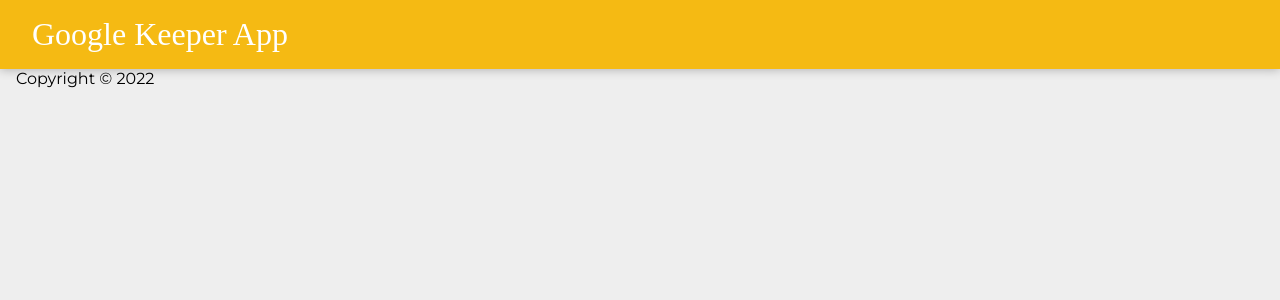
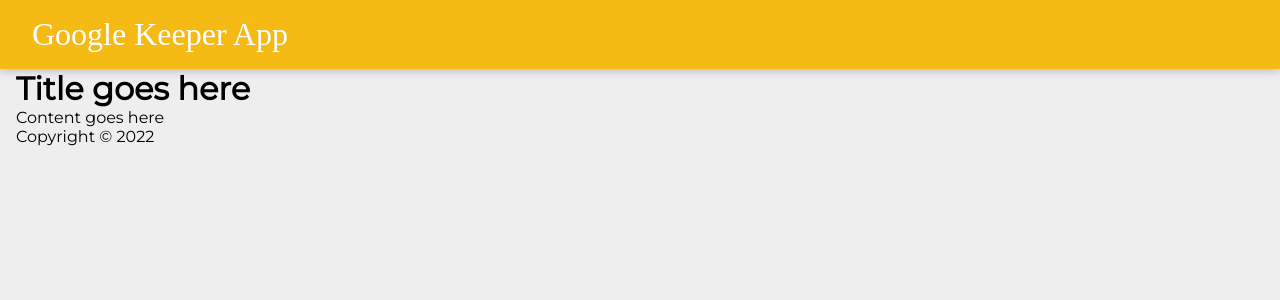
Before and after one commit to RobOsipo/REACT-googleKeepClone, a React (Create React App) app: page / in a window 1280 px wide. Shown: the top 300 px of the page. Built offline with nearby package versions, Linux system fonts and the light colour scheme; a web font is replaced by a local one.

Commit message:
Created Note component

```diff
--- a/src/App.jsx
+++ b/src/App.jsx
@@ -1,12 +1,14 @@
 import React from "react"
 import Header from "./Header.jsx"
 import Footer from "./Footer.jsx"
+import Note from "./Note.jsx"
 
 
 function App() {
    return (
        <div>
         <Header />
+        <Note />
         <Footer />
        </div>
 
--- /dev/null
+++ b/src/Note.jsx
@@ -0,0 +1,14 @@
+import React from 'react';
+
+
+function Note() {
+    return (
+        <div>
+            <h1>Title goes here</h1>
+            <p>Content goes here</p>
+        </div>
+    )
+}
+
+
+export default Note;
```
